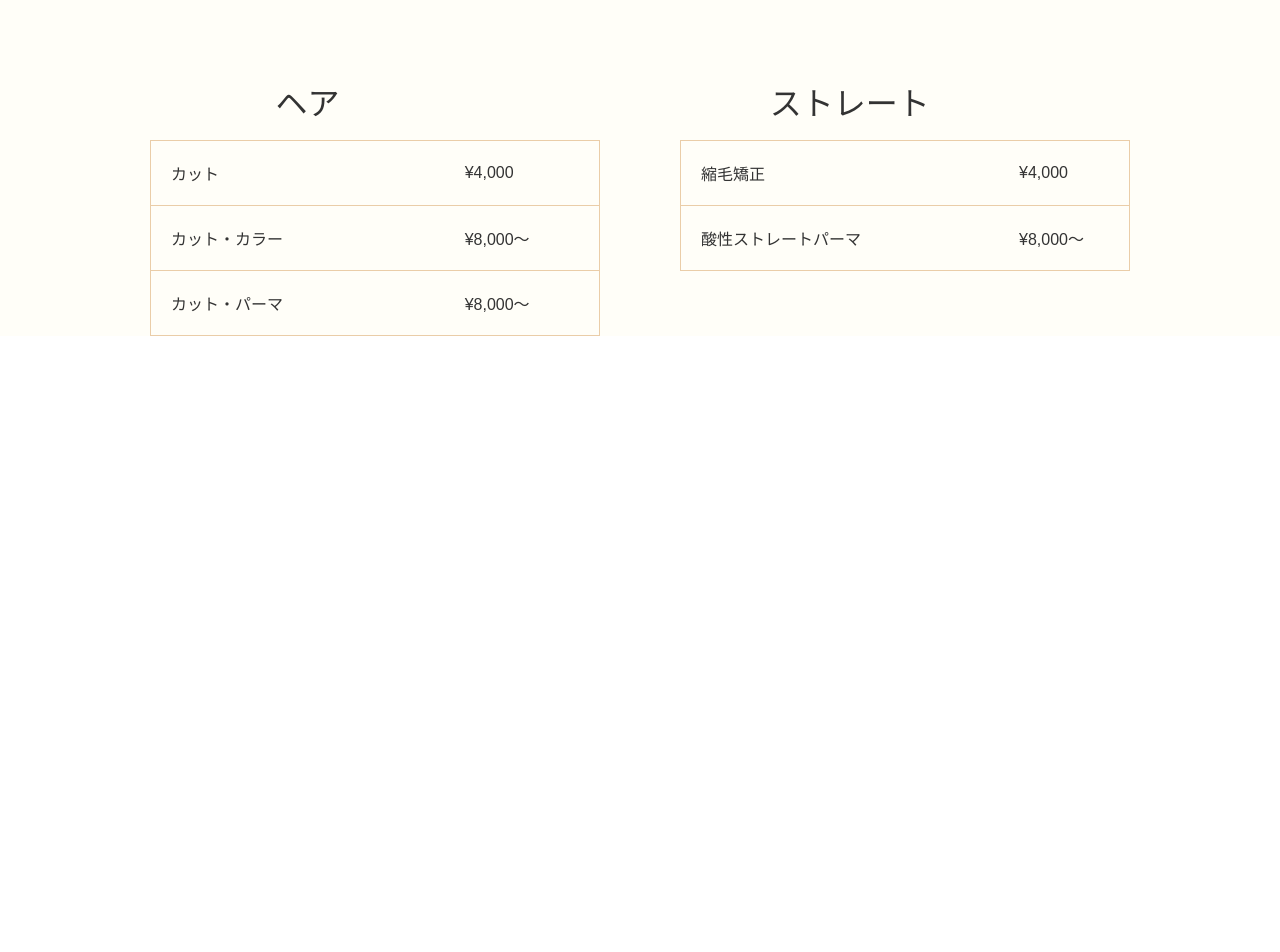
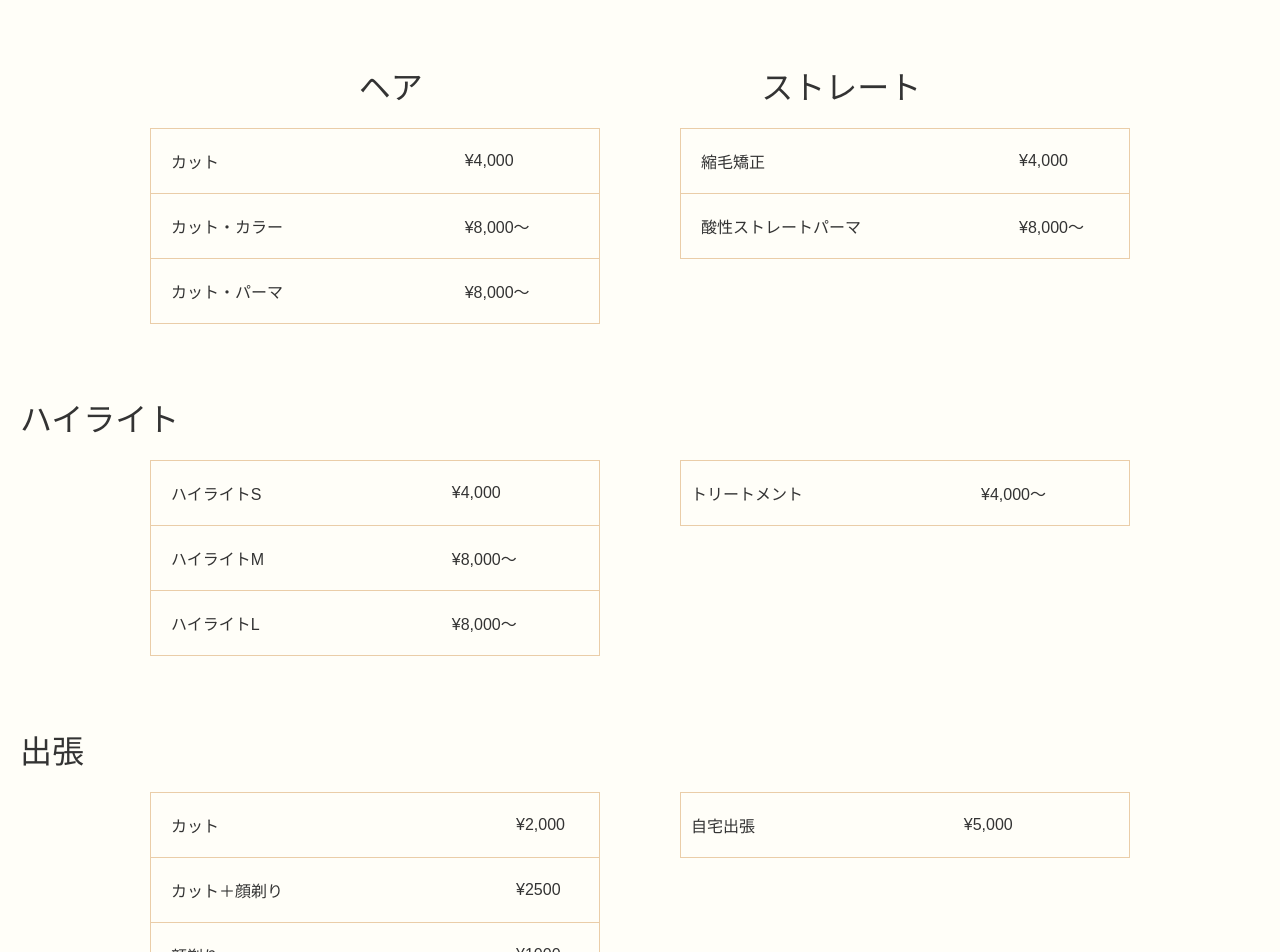
Before and after one commit to yuka-sawamura/HP_it_feels_it, a Next.js app: page / in a window 1280 px wide. Shown: the part 720-1672 px from the top of the page. Before the commit the page ends 1126 px from the top, so only its background shows below. Built offline with nearby package versions, Linux system fonts and the light colour scheme.

Commit message:
menu表　ittan

```diff
--- a/src/pages/index.tsx
+++ b/src/pages/index.tsx
@@ -45,12 +45,13 @@ export default function Home() {
                 <h1 className="itit_menu_title">メニューと料金</h1>
               </div>
 
+              <div className="itit_menu_price-table_title-gruop">
+                <p className="itit_menu_price-table_title">ヘア</p>
+                <p className="itit_menu_price-table_title_2">ストレート</p>
+              </div>
               <div className="itit_menu_price-table">
                 <table className="itit_menu_price-category">
                   <tbody>
-                    <tr className="itit_menu_category-title">
-                      <td className="itit_menu_category-title_text">ヘア</td>
-                    </tr>
                     <tr className="itit_menu_table">
                       <td className="itit_menu_name">カット</td>
                       <td className="itit_menu_price">¥4,000</td>
@@ -66,13 +67,9 @@ export default function Home() {
                   </tbody>
                 </table>
 
-                <table className="itit_menu_price-category2">
+                <table className="itit_menu_price-category_2">
                   <tbody>
-                    <tr className="itit_menu_category-title">
-                      <td className="itit_menu_category-title_text">
-                        ストレート
-                      </td>
-                    </tr>
+                    <tr className="itit_menu_category-title"></tr>
                     <tr className="itit_menu_table">
                       <td className="itit_menu_name">縮毛矯正</td>
                       <td className="itit_menu_price">¥4,000</td>
@@ -84,6 +81,72 @@ export default function Home() {
                   </tbody>
                 </table>
               </div>
+
+              <div>
+                <p className="itit_menu_price-table_title_3">ハイライト</p>
+              </div>
+              <div className="itit_menu_price-table">
+                <table className="itit_menu_price-category">
+                  <tbody>
+                    <tr className="itit_menu_table">
+                      <td className="itit_menu_name">ハイライトS</td>
+                      <td className="itit_menu_price">¥4,000</td>
+                    </tr>
+                    <tr className="itit_menu_table">
+                      <td className="itit_menu_name">ハイライトM</td>
+                      <td className="itit_menu_price">¥8,000〜</td>
+                    </tr>
+                    <tr className="itit_menu_table">
+                      <td className="itit_menu_name">ハイライトL</td>
+                      <td className="itit_menu_price">¥8,000〜</td>
+                    </tr>
+                  </tbody>
+                </table>
+
+                <table className="itit_menu_price-category_3">
+                  <tbody>
+                    <tr className="itit_menu_table">
+                      <td className="itit_menu_name_1">トリートメント</td>
+                      <td className="itit_menu_price">¥4,000〜</td>
+                    </tr>
+                  </tbody>
+                </table>
+              </div>
+
+              <div>
+                <p className="itit_menu_price-table_title_3">出張</p>
+              </div>
+              <div className="itit_menu_price-table">
+                <table className="itit_menu_price-category">
+                  <tbody>
+                    <tr className="itit_menu_table">
+                      <td className="itit_menu_name">カット</td>
+                      <td className="itit_menu_price">¥2,000</td>
+                    </tr>
+                    <tr className="itit_menu_table">
+                      <td className="itit_menu_name">カット＋顔剃り</td>
+                      <td className="itit_menu_price">¥2500</td>
+                    </tr>
+                    <tr className="itit_menu_table">
+                      <td className="itit_menu_name">顔剃り</td>
+                      <td className="itit_menu_price">¥1000</td>
+                    </tr>
+                    <tr className="itit_menu_table">
+                      <td className="itit_menu_name">カット＋顔剃り＋カラー</td>
+                      <td className="itit_menu_price">¥5,000</td>
+                    </tr>
+                  </tbody>
+                </table>
+
+                <table className="itit_menu_price-category_3">
+                  <tbody>
+                    <tr className="itit_menu_table">
+                      <td className="itit_menu_name_1">自宅出張</td>
+                      <td className="itit_menu_price">¥5,000</td>
+                    </tr>
+                  </tbody>
+                </table>
+              </div>
             </div>
           </section>
         </main>
--- a/src/styles/home.scss
+++ b/src/styles/home.scss
@@ -45,12 +45,23 @@
     border: 1px solid #eacda8;
     padding-left: 10px;
   }
+  &_price-table_title-gruop {
+    display: flex;
+    justify-content: space-evenly;
+    margin: 20px;
+  }
+  &_price-table_title {
+    font-size: 32px;
+  }
+  &_price-table_title_2 {
+    font-size: 32px;
+  }
   &_price-category {
     border-collapse: collapse;
     width: 450px;
     height: 180px;
   }
-  &_price-category2 {
+  &_price-category_2 {
     width: 450px;
     height: 120px;
     border-collapse: collapse;
@@ -68,4 +79,17 @@
   &_name {
     padding: 20px;
   }
+  &_name_1 {
+    padding: 10px;
+  }
+  &_price-table_title_3 {
+    display: flex;
+    font-size: 32px;
+    margin: 20px;
+  }
+  &_price-category_3 {
+    width: 450px;
+    height: 66px;
+    border-collapse: collapse;
+  }
 }
```
